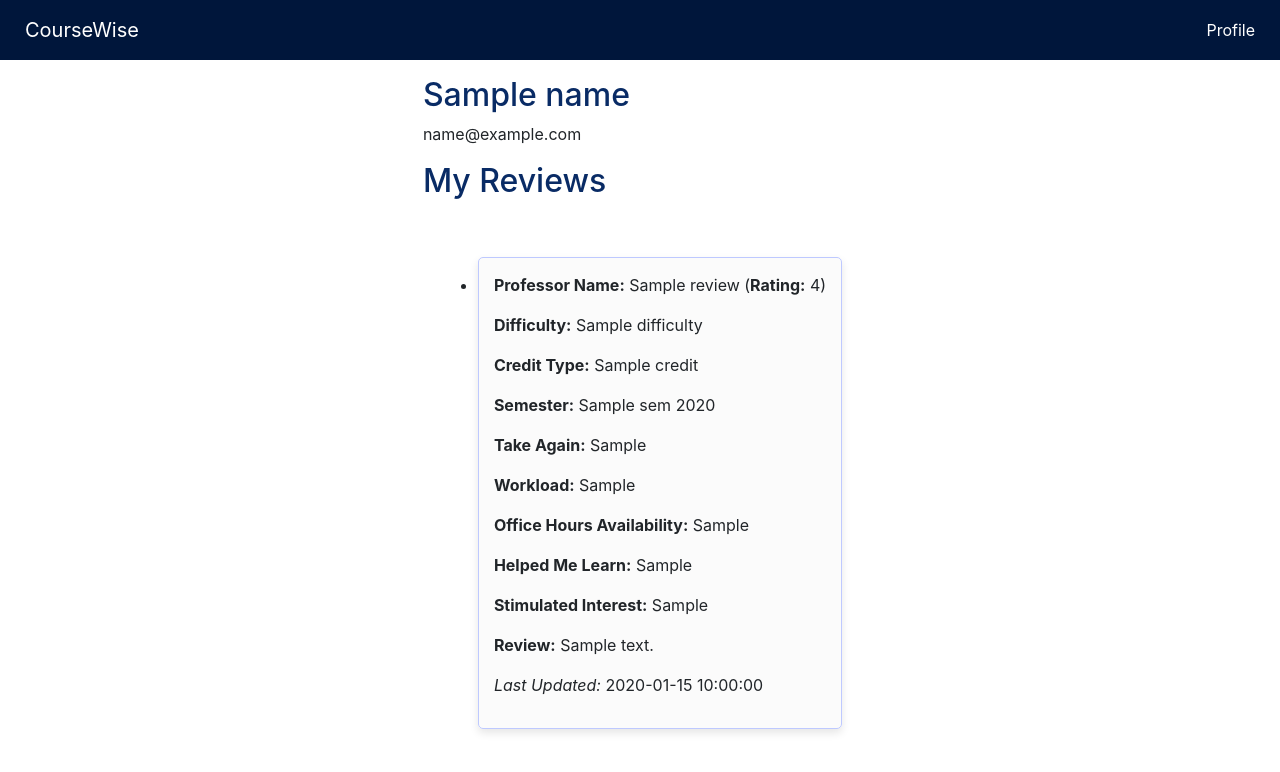
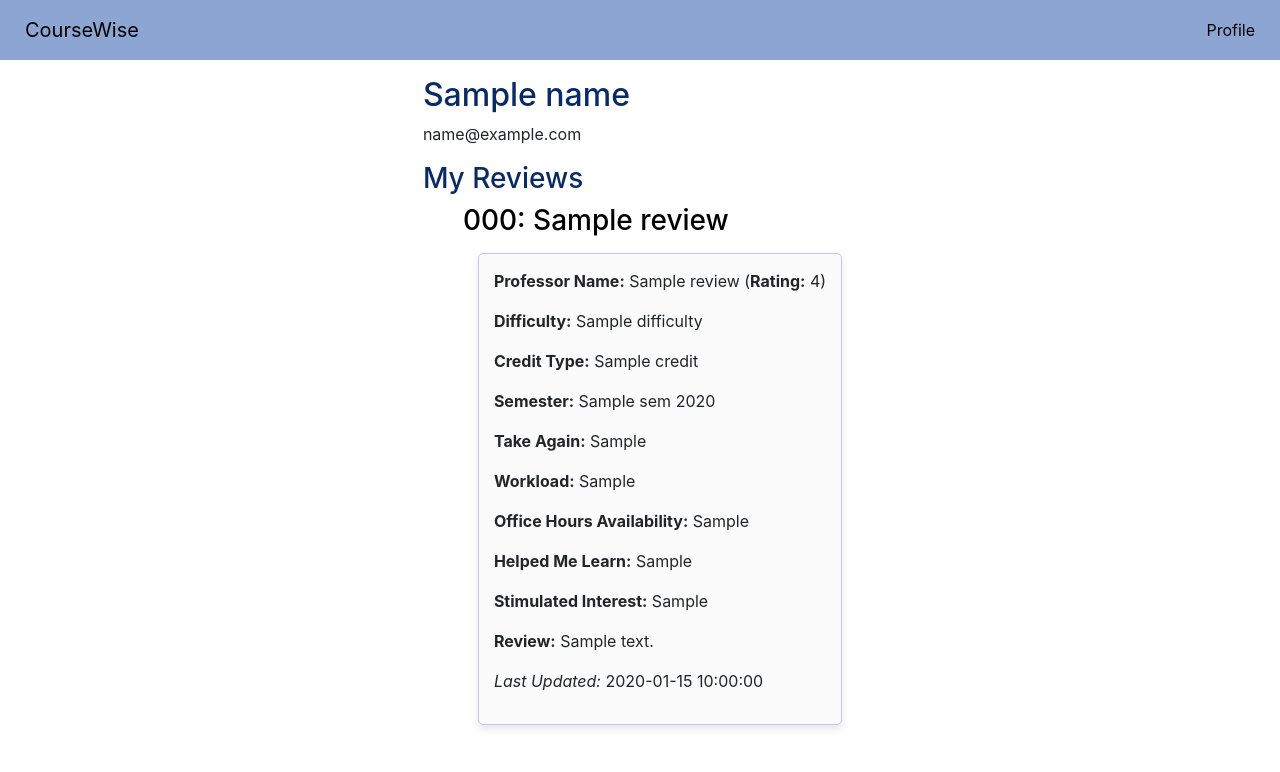
Before and after one commit to ay106/CourseWise, a Flask app: template templates/profile.html in a window 1280 px wide. Shown: the top 772 px of the page. Run offline with Flask 3, Linux system fonts and the light colour scheme; the template is opened without the code that fills it: most values are stand-ins (such as "Sample title", 1, 10 or a date in 2020); some libraries are stand-ins or nearby versions.

Commit message:
Changed nav bar and link color

```diff
--- a/static/style.css
+++ b/static/style.css
@@ -14,9 +14,7 @@ HTML {
 
 #messages {
     color: #ff0000;
-    padding: 10px;
-    margin-bottom: 10px;
-    border-radius: 4px;
+    padding: 5px;
 }
 
 
@@ -30,7 +28,7 @@ h2, h3 {
 }
 
 a {
-    color: white;
+    color: rgb(0, 0, 0);
 }
 
 .center {
@@ -42,7 +40,7 @@ a {
 .navbar {
     display: flex;
     align-items: center;
-    background-color: #00163b;
+    background-color: #8ca5d2;
     color: white;
     padding: 10px;
 }
@@ -76,6 +74,7 @@ a {
         margin: 15px;
         border-radius: 5px;
         background-color: #f9f9f9a2;
+        list-style-type: none;
         box-shadow: 0px 4px 8px rgba(0, 0, 0, 0.1);
 }
 .row {
@@ -91,6 +90,6 @@ a {
     padding: 1px 6px;
     border: 1px outset;
     border-radius: 3px;
-    background-color: #000852;
+    background-color: #aeb9cd;
     margin-left: auto;
 }
--- a/templates/base.html
+++ b/templates/base.html
@@ -14,7 +14,7 @@
 
 {% with messages = get_flashed_messages() %}
 {% if messages %}
-<div id="messages" class="alert alert-info">
+<div id="messages">
   {% for msg in messages %}
   <p>{{msg}}</p>
   {% endfor %}
--- a/templates/main.html
+++ /dev/null
@@ -1,5 +0,0 @@
-{% extends "base.html" %}
-
-{% block main_content %}
-
-{% endblock %}
--- a/templates/profile.html
+++ b/templates/profile.html
@@ -10,7 +10,7 @@
         </div>
 
         <div class="user-reviews">
-            <h2>My Reviews</h2>
+            <h3>My Reviews</h3>
             <ul class="review-list">
                 {% for r in reviews %}
                 <h3><a href="{{ url_for('display_course', cid = r.cid) }}">{{ r.course_code }}: {{ r.name }}</a></h3>
```
